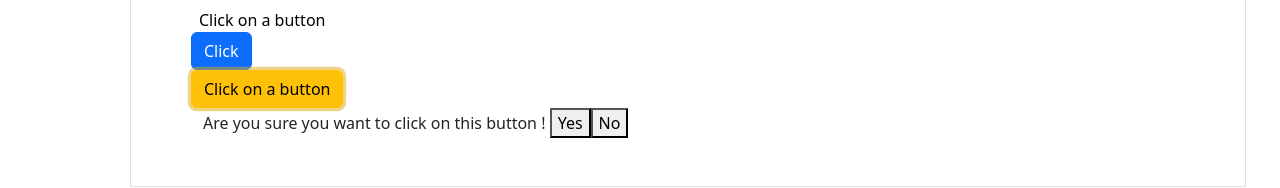
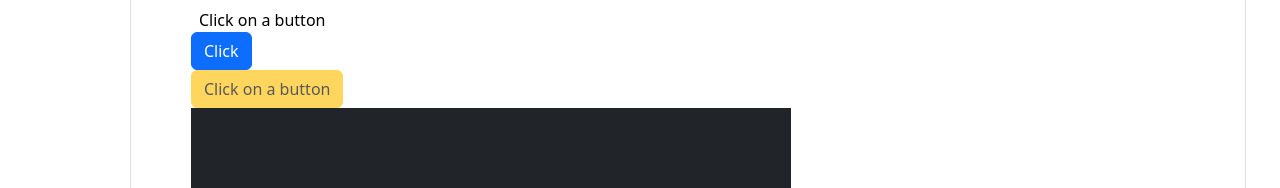
Before and after one commit to ogi62/ExchDataBetwComponents, an Angular app: page /exampleViewChild in a window 1280 px wide. Both pictures are taken after a click on the button "Click on a button". Shown: the part 503-691 px from the top of the page. Built offline with nearby package versions, Linux system fonts and the light colour scheme.

Commit message:
made example with btn and modal with true/false and with viewChild

```diff
--- a/src/app/exampleviewChild/buttonExample/button-example/button-example.component.css
+++ b/src/app/exampleviewChild/buttonExample/button-example/button-example.component.css
@@ -0,0 +1,8 @@
+.absoluteP {
+    width: 600px;
+    height: 600px;
+    display: flex;
+    flex-direction: column;
+    align-items: center;
+    justify-content: center;
+}
--- a/src/app/exampleviewChild/buttonExample/button-example/button-example.component.html
+++ b/src/app/exampleviewChild/buttonExample/button-example/button-example.component.html
@@ -1,10 +1,16 @@
 <div class="container">
-    <button class="btn btn-warning">
+    <button
+    class="btn btn-warning"
+    #mainBtn
+    (click)="openModal()"
+    >
         Click on a button
     </button>
-    <div class="container">
+    <div class="p-3 bg-dark text-danger absoluteP" *ngIf="showModal">
         Are you sure you want to click on this button !
-        <button>Yes</button>
-        <button>No</button>
+        <div class="btn-group">
+            <button class="btn btn-danger" (click)="hideBtn()">Yes</button>
+            <button class="btn btn-warning" (click)="closeModal()">No</button>
+        </div>
     </div>
 </div>
--- a/src/app/exampleviewChild/buttonExample/button-example/button-example.component.ts
+++ b/src/app/exampleviewChild/buttonExample/button-example/button-example.component.ts
@@ -1,4 +1,4 @@
-import { Component, OnInit } from '@angular/core';
+import { Component, ElementRef, OnInit, ViewChild } from '@angular/core';
 
 @Component({
   selector: 'button-example',
@@ -6,10 +6,27 @@ import { Component, OnInit } from '@angular/core';
   styleUrls: ['./button-example.component.css']
 })
 export class ButtonExampleComponent implements OnInit {
+  showModal = false;
+  @ViewChild('mainBtn') modalEl: ElementRef;
 
   constructor() { }
 
   ngOnInit(): void {
   }
+  openModal() {
+    this.showModal = true;
+    this.modalEl.nativeElement.disabled = true;
+  }
+
+  closeModal() {
+    this.showModal= false;
+    this.modalEl.nativeElement.disabled = false;
+  }
+
+  hideBtn() {
+    console.log(this.modalEl)
+    this.modalEl.nativeElement.hidden = true;
+    this.showModal = false;
+  }
 
 }
```
